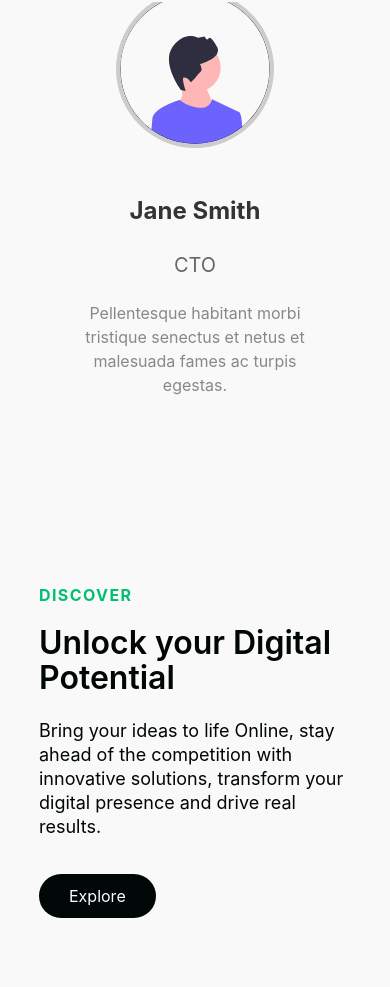
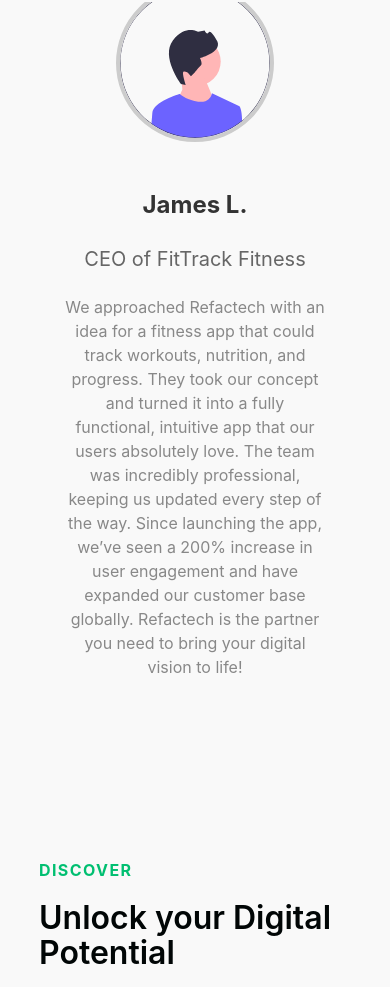
Before and after one commit to opeoluwa44/Refactech_2.0, a React (Create React App) app: page / in a window 390 px wide. Shown: the part 2096-3083 px from the top of the page. Built offline with nearby package versions, Linux system fonts and the light colour scheme; a web font is replaced by a local one.

Commit message:
Responsiveness

```diff
--- a/src/components/Navbar/NavbarElements.js
+++ b/src/components/Navbar/NavbarElements.js
@@ -3,7 +3,7 @@
 import {Link as LinkS} from "react-scroll"
 
 export const Nav = styled.nav`
- background: ${({scrollNav})=>(scrollNav ? '#000' : 'transparent')};
+background: ${({scrollNav})=>(scrollNav ? '#000' : 'transparent')};
  height: 80px;
  margin-top: -80px;
  display: flex;
--- a/src/components/Sidebar/SidebarElements.js
+++ b/src/components/Sidebar/SidebarElements.js
@@ -35,7 +35,7 @@
 export const SidebarMenu = styled.ul`
     display: grid;
     grid-template-columns: 1fr;
-    grid-template-rows: repeat(4, 50px);
+    grid-template-rows: repeat(4, 100px);
     text-align: center;
     padding:0;
 
--- a/src/components/Sidebar/index.js
+++ b/src/components/Sidebar/index.js
@@ -10,13 +10,29 @@
         </Icon>
         <SidebarWrapper>
           <SidebarMenu>
-            <SidebarLink for="about" onClick={toggle}>About</SidebarLink>
-            <SidebarLink for="discover" onClick={toggle}>Discover</SidebarLink>
-            <SidebarLink for="services" onClick={toggle}>Services</SidebarLink>
-            <SidebarLink for="career" onClick={toggle}>Career</SidebarLink>
+            <SidebarLink for="about" onClick={toggle}
+            to="about"
+            smooth={true} duration={500}
+            spy={true} exact='true' offset={-80}
+            >About</SidebarLink>
+            <SidebarLink for="discover" onClick={toggle}
+            to="discover"
+            smooth={true} duration={500}
+            spy={true} exact='true' offset={-80}
+            >Discover</SidebarLink>
+            <SidebarLink for="services" onClick={toggle}
+            to="services"
+            smooth={true} duration={500}
+            spy={true} exact='true' offset={-80}
+            >Services</SidebarLink>
+            <SidebarLink for="career" onClick={toggle}
+            to="career"
+            smooth={true} duration={500}
+            spy={true} exact='true' offset={-80}
+            >Career</SidebarLink>
           </SidebarMenu>
           <SideBtnWrap>
-            <SidebarRoute to="/">Sign in</SidebarRoute>
+            <SidebarRoute to="/">Join us</SidebarRoute>
           </SideBtnWrap>
         </SidebarWrapper>
     </SidebarContainer>
--- a/src/components/Slider/Data.js
+++ b/src/components/Slider/Data.js
@@ -7,30 +7,30 @@
     {
         id: 1,
         image: person1,
-        name: 'Jane Doe',
-        title: 'CEO',
-        quote: 'Lorem ipsum dolor sit amet, consectetur adipiscing elit.',
+        name: 'Sarah T',
+        title: 'Founder of Belle Luxe Cosmetics',
+        quote: 'Refactech completely transformed our online presence! We had a vision for a sleek, user-friendly e-commerce platform, but we didn’t know where to start. The team at Refactech not only built us a stunning website but also integrated advanced features like personalized product recommendations and seamless checkout. Our sales have increased by 150% in just six months, and our customers love the new experience. Refactech truly understands how to turn digital ideas into reality!',
     },
     {
         id: 2,
         image: person2,
-        name: 'Jane Smith',
-        title: 'CTO',
-        quote: 'Pellentesque habitant morbi tristique senectus et netus et malesuada fames ac turpis egestas.',
+        name: 'James L.',
+        title: 'CEO of FitTrack Fitness',
+        quote: 'We approached Refactech with an idea for a fitness app that could track workouts, nutrition, and progress. They took our concept and turned it into a fully functional, intuitive app that our users absolutely love. The team was incredibly professional, keeping us updated every step of the way. Since launching the app, we’ve seen a 200% increase in user engagement and have expanded our customer base globally. Refactech is the partner you need to bring your digital vision to life!',
     },
     {
         id: 3,
         image: person3,
-        name: 'Stephen Curry',
-        title: 'Bank Manager',
-        quote: 'Pellentesque habitant morbi tristique senectus et netus et malesuada fames ac turpis egestas.',
+        name: 'Maria G.',
+        title: 'Owner of GreenLeaf Organics',
+        quote: 'Refactech didn’t just build us a website—they helped us grow our business. Their digital marketing team created a tailored strategy that included SEO, social media campaigns, and email marketing. Within three months, our website traffic tripled, and our sales grew by 120%. They’re not just a tech company; they’re growth partners who genuinely care about your success. I can’t recommend them enough',
     },
     {
         id: 4,
         image: person4,
-        name: 'Lara George',
-        title: 'Investor',
-        quote: 'Pellentesque habitant morbi tristique senectus et netus et malesuada fames ac turpis egestas.',
+        name: 'David R.',
+        title: 'Operations Manager at LogiFlow Solutions',
+        quote: 'We needed a custom software solution to streamline our logistics operations, and Refactech delivered beyond our expectations. They developed a robust platform that integrates with our existing systems and provides real-time tracking and analytics. The efficiency gains have been incredible—we’ve reduced operational costs by 30% and improved delivery times by 25%. Refactech’s expertise and dedication are unmatched. They’re the best in the business',
     },
 ];
 
--- a/src/components/Slider/Slider.css
+++ b/src/components/Slider/Slider.css
@@ -24,7 +24,7 @@
     position: relative;
     width: 80%;
     max-width: 800px;
-    height: 400px;
+    height: 500px;
     overflow: hidden; /* Keep this to hide slides outside the container */
     display: flex;
     align-items: center;
@@ -138,5 +138,6 @@
     .section-center {
         overflow-x: auto; /* Enable horizontal scrolling for mobile */
         overflow: hidden;
+        height: 80vh;
     }
 }
--- a/src/pages/index.js
+++ b/src/pages/index.js
@@ -16,8 +16,8 @@
   }
   return (
     <>
+      <Navbar toggle = {toggle} />
       <Sidebar isOpen = {isOpen} toggle = {toggle} />
-      <Navbar toggle = {toggle} />
       <HeroSection />
       <InfoSection {...homeObjOne}/>
       <Slider />
```
